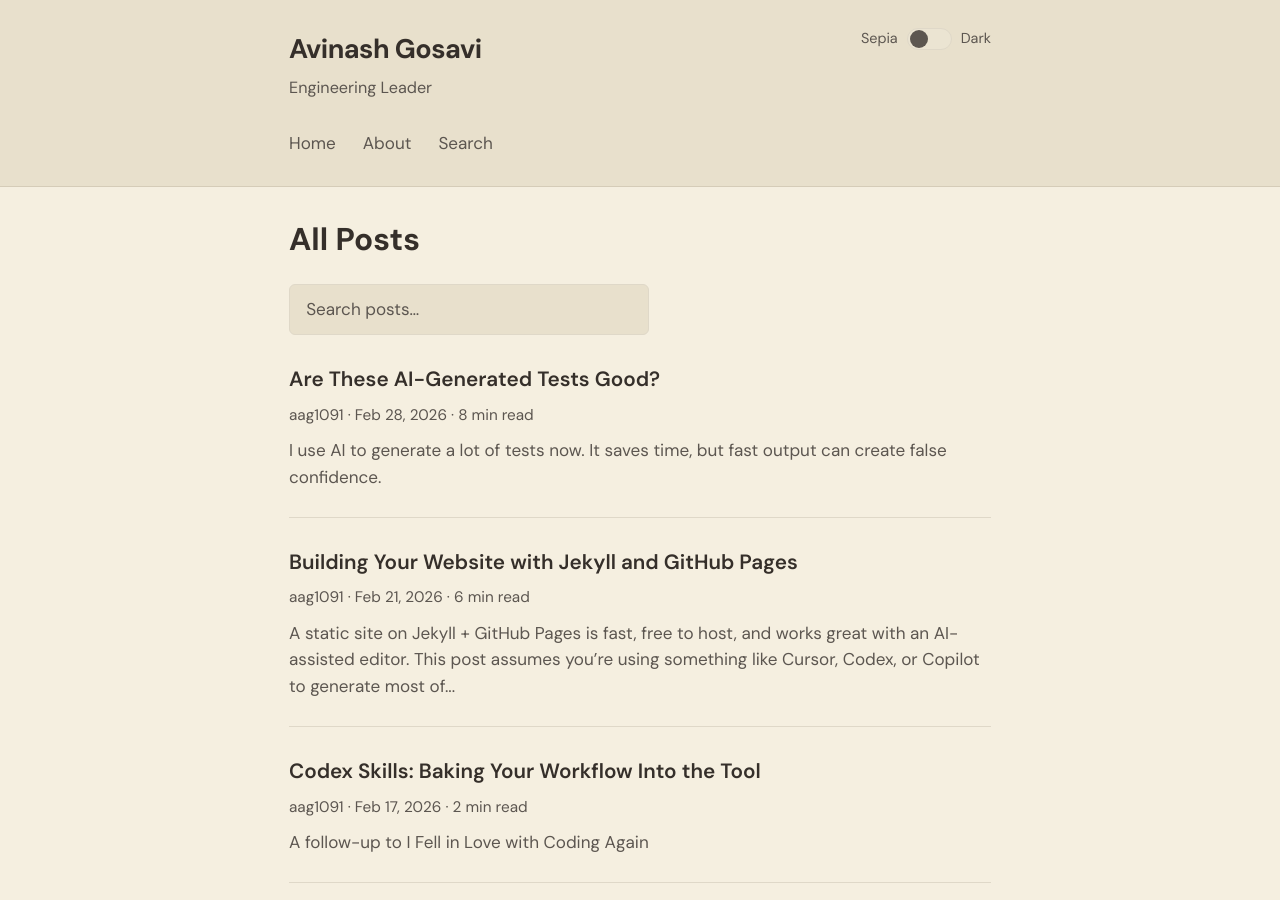
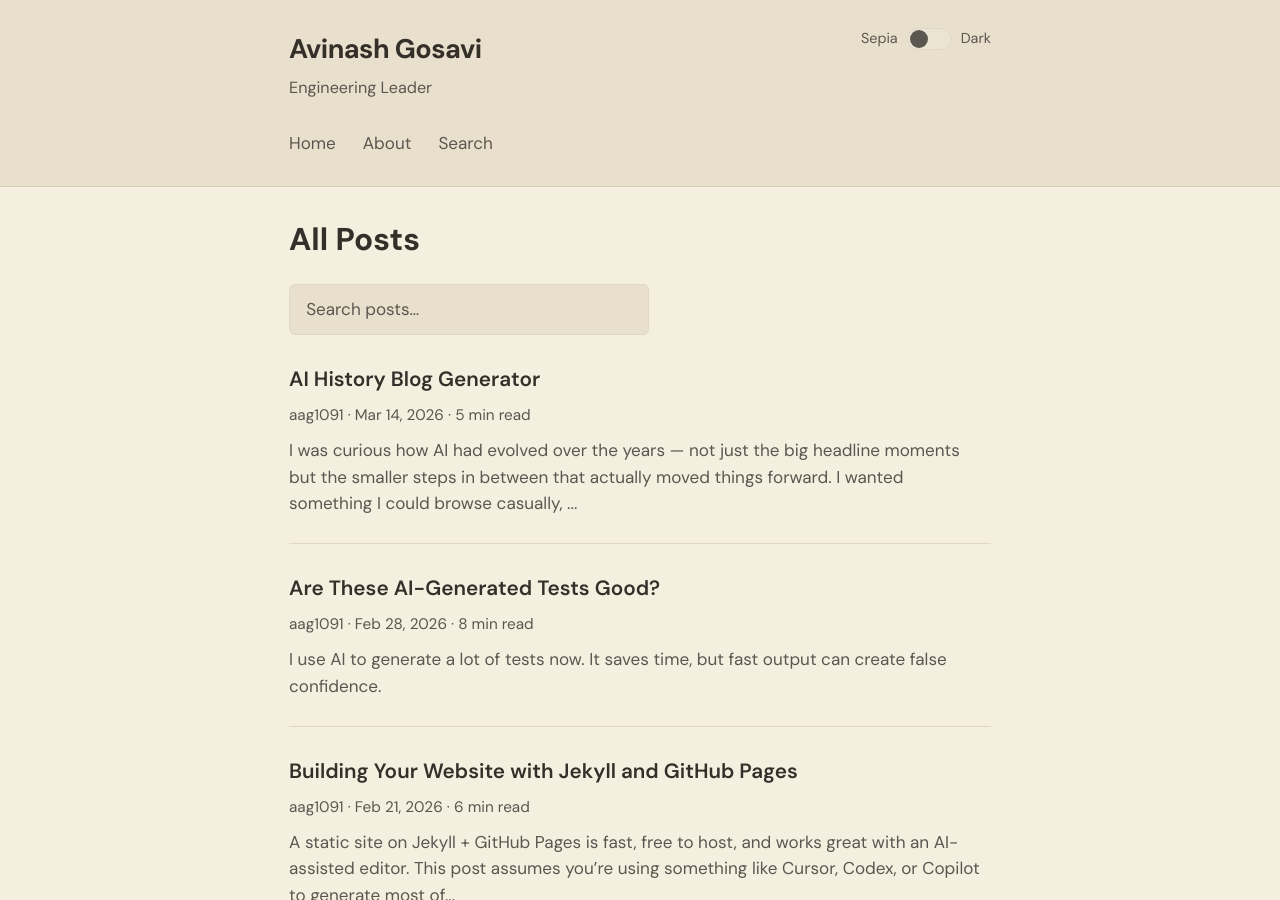
Before and after one commit to aag1091-alt/avinashgosavi.com, a Jekyll site: the page built from blog.md, in a window 1280 px wide and 900 px high. Built offline with Jekyll 4.4.1, drawn with Linux system fonts in a browser that asks for light colours; part of the change alters nothing that is shown.

Commit message:
feat: add AI History Blog Generator post
Also adds future: true to _config.yml so same-day posts render correctly.

Co-Authored-By: Claude Sonnet 4.6 <noreply@anthropic.com>

````diff
--- a/_config.yml
+++ b/_config.yml
@@ -22,6 +22,8 @@ kramdown:
 
 highlighter: rouge
 
+future: true
+
 permalink: /post/:title/
 
 plugins:
--- /dev/null
+++ b/_posts/2026-03-14-ai-history-blog-generator.md
@@ -0,0 +1,146 @@
+---
+layout: post
+title: "AI History Blog Generator"
+permalink: /post/ai-history-blog-generator/
+read_time: 5
+---
+
+I was curious how AI had evolved over the years — not just the big headline moments but the smaller steps in between that actually moved things forward. I wanted something I could browse casually, not a research paper or a Wikipedia rabbit hole. Just a clean walkthrough: milestone by milestone, a bit of context, who was involved, when it happened.
+
+I couldn't find exactly that, so I started building it. Around the same time I was also exploring what local models could actually do — running Ollama, trying different models, seeing how far you could get without sending everything to an API. That combination clicked: use a local model to do the writing, keep costs low, and let it run as long as needed. And somewhere while putting that together I thought — wait, this doesn't have to be about AI. It could be about anything with a history. That's how [AI History Blog Generator](https://github.com/aag1091-alt/AI-History-Blog-Generator) came about — an autonomous agent that turns any historical topic into a fully-functioning Jekyll blog, one milestone at a time.
+
+**Live examples:**
+- Default (AI history): [aag1091-alt.github.io/AI-History-Blog](https://aag1091-alt.github.io/AI-History-Blog/)
+- Custom topic (Golden Gate Bridge history): [aag1091-alt.github.io/Golden-Gate-History](https://aag1091-alt.github.io/Golden-Gate-History/)
+
+---
+
+## What It Does
+
+Give it a topic — "the history of jazz music", "the history of the Golden Gate Bridge", anything — and it will:
+
+1. Ask Claude to define **eras** and **categories** for the topic (only once, on first run)
+2. Pick the next interesting milestone not yet covered
+3. Research it via Wikipedia and arXiv
+4. Write a full blog post and self-critique it
+5. Fetch a relevant Wikimedia image (with NSFW filtering)
+6. Generate a **person profile page** for everyone mentioned in the post
+7. Commit and push everything to GitHub Pages
+8. Repeat — indefinitely if you want
+
+It tracks everything in a `state.json` file so you can stop it mid-run, restart later, and it picks up exactly where it left off.
+
+---
+
+## How the Pipeline Works
+
+Each post goes through a four-stage LangGraph pipeline:
+
+```
+┌─────────────────────────────────────────────────────────────┐
+│                    Claude / OpenAI                           │
+│           "What's the next milestone to cover?"              │
+└───────────────────────────┬─────────────────────────────────┘
+                            │
+                            ▼
+┌─────────────────────────────────────────────────────────────┐
+│  Research Node                                               │
+│  ├─ Wikipedia lookup                                         │
+│  ├─ arXiv lookup (for science/tech topics)                   │
+│  └─ Wikimedia image fetch (relevance + NSFW filtered)        │
+└───────────────────────────┬─────────────────────────────────┘
+                            │
+                            ▼
+┌─────────────────────────────────────────────────────────────┐
+│  Write Node (Ollama — local LLM)                             │
+│  ├─ WriterAgent with tool calling                            │
+│  │   Tools: search_wikipedia, search_arxiv, write_post       │
+│  └─ Runs multi-turn until write_post tool is called          │
+└───────────────────────────┬─────────────────────────────────┘
+                            │
+                            ▼
+┌─────────────────────────────────────────────────────────────┐
+│  Critique Node (Ollama — structured output via Pydantic)     │
+│  Checks: year mentioned · people named · section format      │
+│          word count · no hallucinated URLs                   │
+│  Returns: approved (bool) + issues list                      │
+└───────────┬───────────────────────────┬─────────────────────┘
+            │ approved                  │ issues found (max 2x)
+            ▼                           ▼
+          Publish                  Rewrite Node
+          & Push                  (fixes issues, loops back)
+```
+
+**Milestone selection** uses Claude (or OpenAI as fallback) via API — this is the "thinking" layer that picks what to write about. **Post writing** is entirely local via Ollama, so you're not paying per token for every paragraph.
+
+Before any of this starts, the agent checks two things to avoid covering the same ground twice: an exact slug match against `state.json`, and a semantic check — if the proposed milestone shares >40% keyword overlap with something already written in the same year, it's rejected and a different one is picked.
+
+---
+
+## Models Used
+
+| Task | Model |
+|---|---|
+| Milestone selection | Claude (Anthropic API) → OpenAI → Claude CLI |
+| Post writing | Ollama — `qwen2.5:14b` (configurable) |
+| Critique & structured validation | Ollama with Pydantic output |
+
+The writing model is fully swappable via `.env`. The critique node uses Pydantic models to enforce structured JSON output so there's no fragile text parsing — if the model doesn't return valid JSON, it retries.
+
+Here's how the models I tested compare on RAM footprint and post quality:
+
+| Model | RAM | RAM usage | Post quality |
+|---|---|---|---|
+| `llama3.2:3b` | ~2 GB | ▓▓░░░░░░░░ | ▓▓▓░░░░░░░ |
+| `mistral:7b` | ~4 GB | ▓▓▓░░░░░░░ | ▓▓▓▓▓░░░░░ |
+| `qwen2.5:7b` | ~5 GB | ▓▓▓▓░░░░░░ | ▓▓▓▓▓▓░░░░ |
+| `qwen2.5:14b` ✦ | ~9 GB | ▓▓▓▓▓░░░░░ | ▓▓▓▓▓▓▓▓░░ |
+| `llama3.3:70b` | ~43 GB | ▓▓▓▓▓▓▓▓▓░ | ▓▓▓▓▓▓▓▓▓░ |
+
+✦ default
+
+`qwen2.5:14b` is the sweet spot for most machines — the quality jump from 7b is noticeable in post structure and factual coherence, and 9 GB fits comfortably on a laptop with 16 GB RAM. `llama3.2:3b` works if you're just testing the pipeline; `llama3.3:70b` produces the best output but needs a well-specced machine or a dedicated GPU box.
+
+---
+
+## Try It Yourself
+
+You'll need [Ollama](https://ollama.com) running locally and an Anthropic API key. The model is local so the only API cost is milestone selection (one call per post).
+
+```bash
+# 1. Clone and install
+git clone https://github.com/aag1091-alt/AI-History-Blog-Generator.git
+cd AI-History-Blog-Generator
+python3 -m venv .venv && source .venv/bin/activate
+pip install -r requirements.txt
+
+# 2. Configure
+cp .env.example .env
+# Set ANTHROPIC_API_KEY and OLLAMA_MODEL in .env
+
+# 3. Create a blog for any topic
+python -m generate --new \
+  --topic "the history of jazz music" \
+  --dir ~/projects/jazz-blog \
+  --github-url https://github.com/you/jazz-blog
+
+# 4. Push to GitHub and enable GitHub Pages in repo settings
+cd ~/projects/jazz-blog && git push -u origin main
+
+# 5. Generate posts
+python -m generate          # one post
+python -m generate --daemon # run forever (Ctrl+C to stop)
+python -m generate --status # check progress
+```
+
+The `--new` command clones a Jekyll template (layouts, CSS, dark/light theme, era pages, person profiles, live search) from the [template branch](https://github.com/aag1091-alt/AI-History-Blog/tree/template) and wires it up for your topic. From there, every `python -m generate` run adds a new post and pushes it live.
+
+---
+
+## What Surprised Me
+
+The self-critique loop was the most interesting part to build. Early versions would occasionally write posts with no dates, or refer to people without naming them, or include made-up Wikipedia URLs. The critique node catches all of that with Pydantic-enforced checks and sends the post back for a rewrite with a specific list of issues. Most posts pass on the first try; the rewrite loop rarely triggers more than once.
+
+The other thing that exceeded my expectations was the image pipeline. Wikimedia Commons has an enormous archive, and the relevance filtering (matching image title keywords against the milestone title) produces surprisingly good results. The NSFW filter — checking filenames, metadata restrictions, and category labels — has never let anything through in my testing.
+
+What started as wanting a casual way to browse AI history turned into something I keep finding new uses for. If you have a topic you've always wanted a proper reference for, this is a pretty fast way to build one.
````
